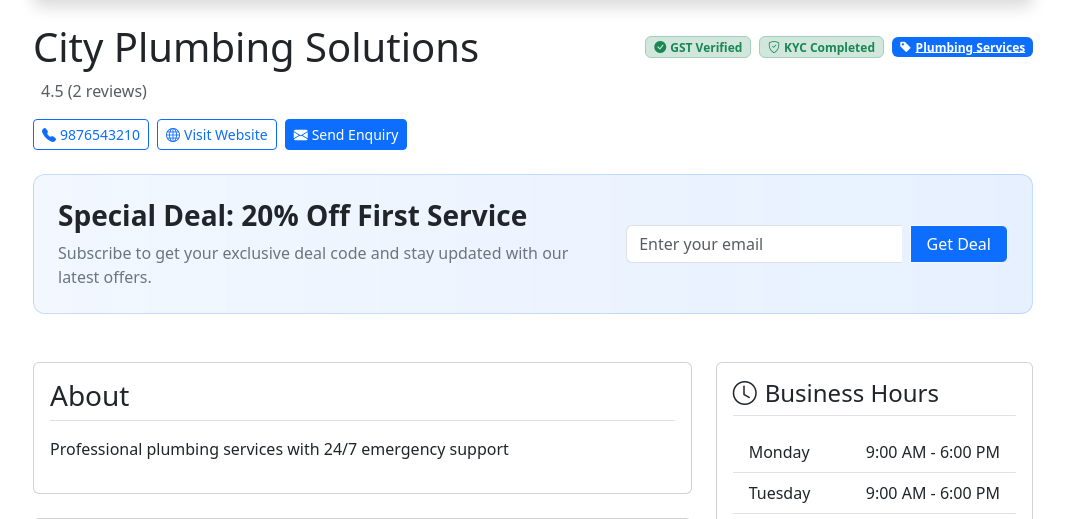
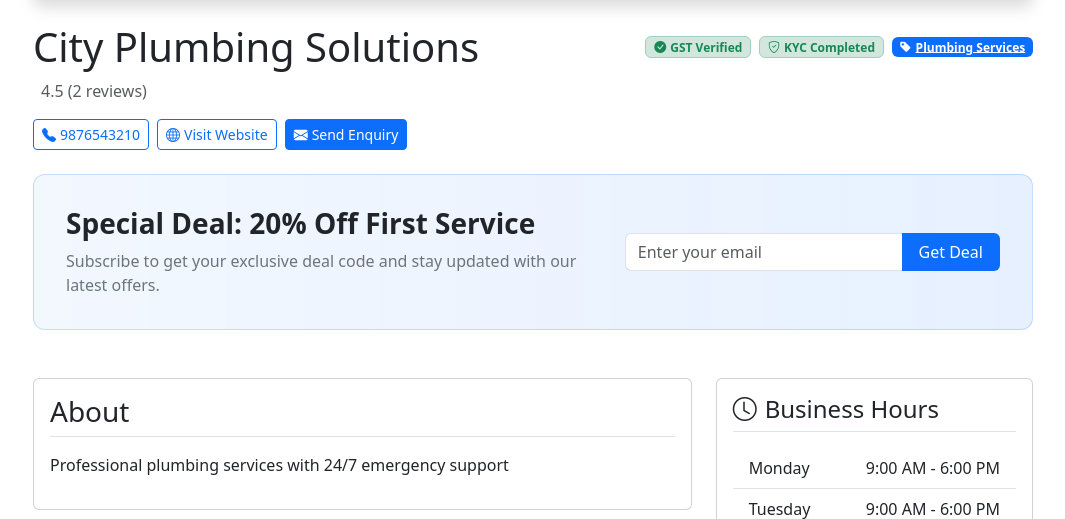
Before and after one commit to rakeshptajlapur/bizdirectory, a Django app: page /business/1/ in a window 1280 px wide. Shown: the part 399-918 px from the top of the page, without its empty margins (107-1172 px from the left). Run offline with Django 5.2, Linux system fonts and the light colour scheme; data comes from the database, SQL or seed files in the repository; data that the repository does not hold is empty.

Commit message:
Complete business details page and listing templates

```diff
--- a/directory/templates/directory/business_detail.html
+++ b/directory/templates/directory/business_detail.html
@@ -139,16 +139,16 @@
 </div>
 
 <!-- Special Offer Banner -->
-<div class="offer-banner p-4 mb-5">
-    <div class="row align-items-center">
-        <div class="col-lg-7">
-            <h3 class="mb-2">Special Deal: 20% Off First Service</h3>
+<div class="offer-banner mb-5">
+    <div class="row">
+        <div class="col-lg-7 mb-3 mb-lg-0">
+            <h3>Special Deal: 20% Off First Service</h3>
             <p class="mb-0">Subscribe to get your exclusive deal code and stay updated with our latest offers.</p>
         </div>
         <div class="col-lg-5">
-            <form class="d-flex gap-2">
-                <input type="email" class="form-control" placeholder="Enter your email">
-                <button type="submit" class="btn btn-light">Get Deal</button>
+            <form>
+                <input type="email" class="form-control" placeholder="Enter your email" required>
+                <button type="submit" class="btn">Get Deal</button>
             </form>
         </div>
     </div>
```
